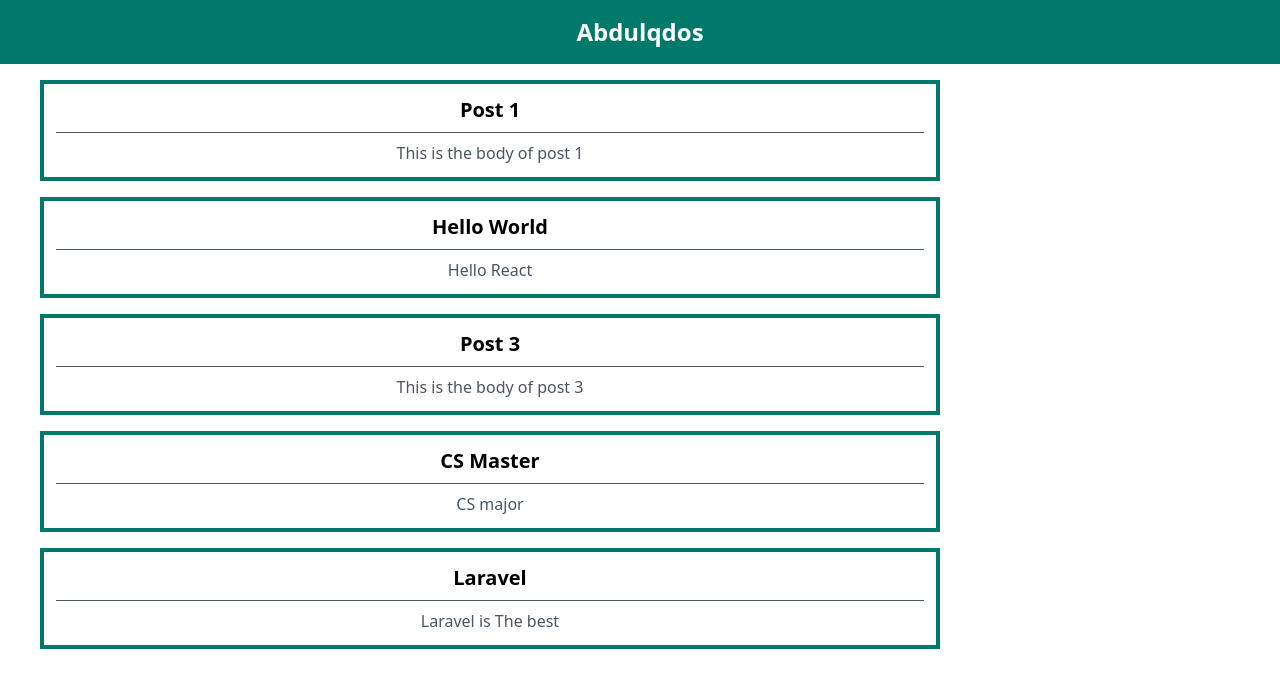
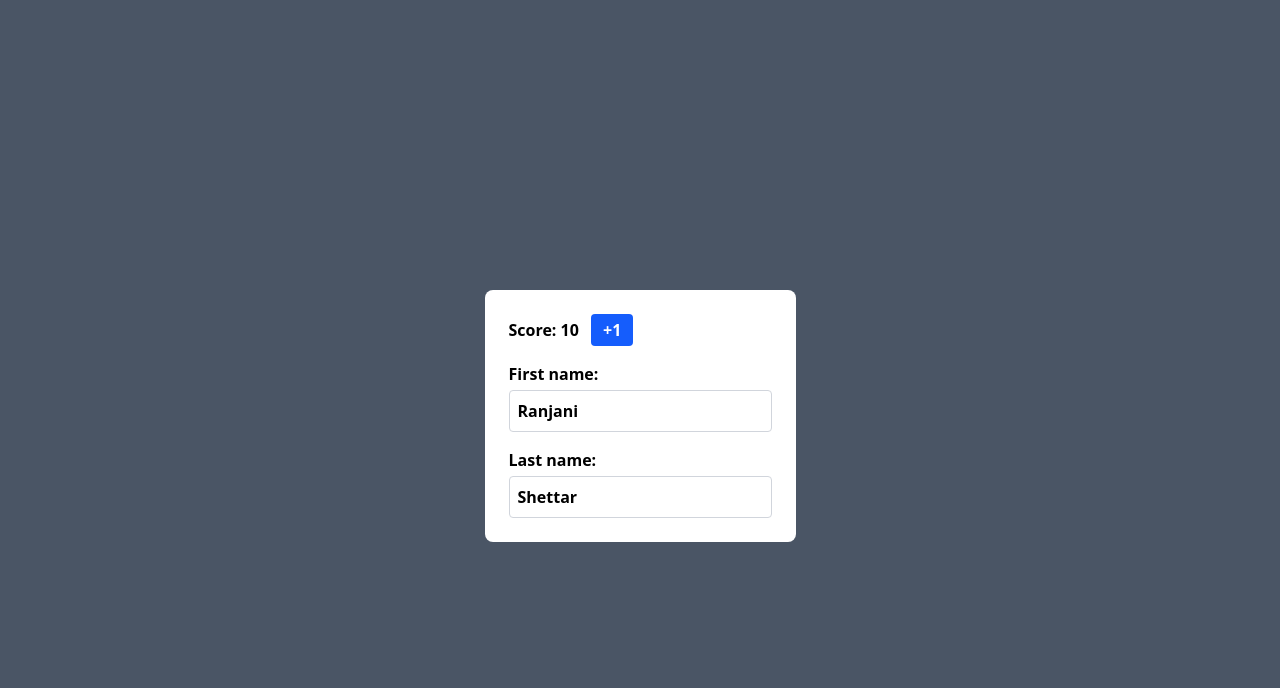
Before and after one commit to abdulqdos/React-Challenges, a React (Vite) app: page / in a window 1280 px wide. Shown: the top 688 px of the page. Built offline with nearby package versions, Linux system fonts and the light colour scheme.

Commit message:
Solve object state challenge
just use ...prev for save all last changes

```diff
--- a/src/App.tsx
+++ b/src/App.tsx
@@ -1,18 +1,22 @@
-import './App.css'
-import './index.css'
-import Navbar from './Components/Navbar'
-import MainContent from './Components/MainContent'
+import "./App.css";
+import "./index.css";
+import Navbar from "./Components/Navbar";
+import MainContent from "./Components/MainContent";
+import MyForm from "./Components/MyForm";
 
 function App() {
-
   return (
     <>
-      <div>
+      {/* <div>
         <Navbar />
         <MainContent />
+      </div> */}
+
+      <div className="flex flex-col bg-gray-600 items-center text-start justify-center min-h-screen text-white p-4">
+        <MyForm />
       </div>
     </>
-  )
+  );
 }
 
-export default App
+export default App;
--- a/src/Components/Body.tsx
+++ b/src/Components/Body.tsx
@@ -13,7 +13,6 @@ export default function Body() {
     <Post key={index} title={item.title} body={item.body} />
   ));
 
-
   return (
     <div className='flex flex-col gap-4 w-full'>
       {items}
--- /dev/null
+++ b/src/Components/MyForm.tsx
@@ -0,0 +1,66 @@
+import { useState } from "react";
+
+export default function MyForm() {
+  const [player, setPlayer] = useState({
+    firstName: "Ranjani",
+    lastName: "Shettar",
+    score: 10,
+  });
+
+  function handlePlusClick() {
+    setPlayer((prevPlayer) => ({
+      ...prevPlayer,
+      score: prevPlayer.score + 1,
+    }));
+  }
+
+  function handleFirstNameChange(e) {
+    setPlayer({
+      ...player,
+      firstName: e.target.value,
+    });
+  }
+
+  function handleLastNameChange(e) {
+    setPlayer({
+      ...player,
+      lastName: e.target.value,
+    });
+  }
+
+  return (
+    <div className="min-h-screen bg-gray-600 flex flex-col justify-center items-center p-6">
+      <div className="bg-white rounded-lg p-6 w-full max-w-md text-black font-sans">
+        <label className="block mb-4 font-semibold">
+          Score: <b>{player.score}</b>{" "}
+          <button
+            onClick={handlePlusClick}
+            className="ml-2 px-3 py-1 rounded bg-blue-600 text-white font-bold hover:bg-blue-700 transition"
+          >
+            +1
+          </button>
+        </label>
+
+        <label className="block mb-4 font-semibold">
+          First name:
+          <input
+            value={player.firstName}
+            onChange={handleFirstNameChange}
+            className="mt-1 block w-full rounded border border-gray-300 p-2 text-black"
+            type="text"
+          />
+        </label>
+
+        <label className="block font-semibold">
+          Last name:
+          <input
+            value={player.lastName}
+            onChange={handleLastNameChange}
+            className="mt-1 block w-full rounded border border-gray-300 p-2 text-black"
+            type="text"
+          />
+        </label>
+      </div>
+    </div>
+  );
+}
```
